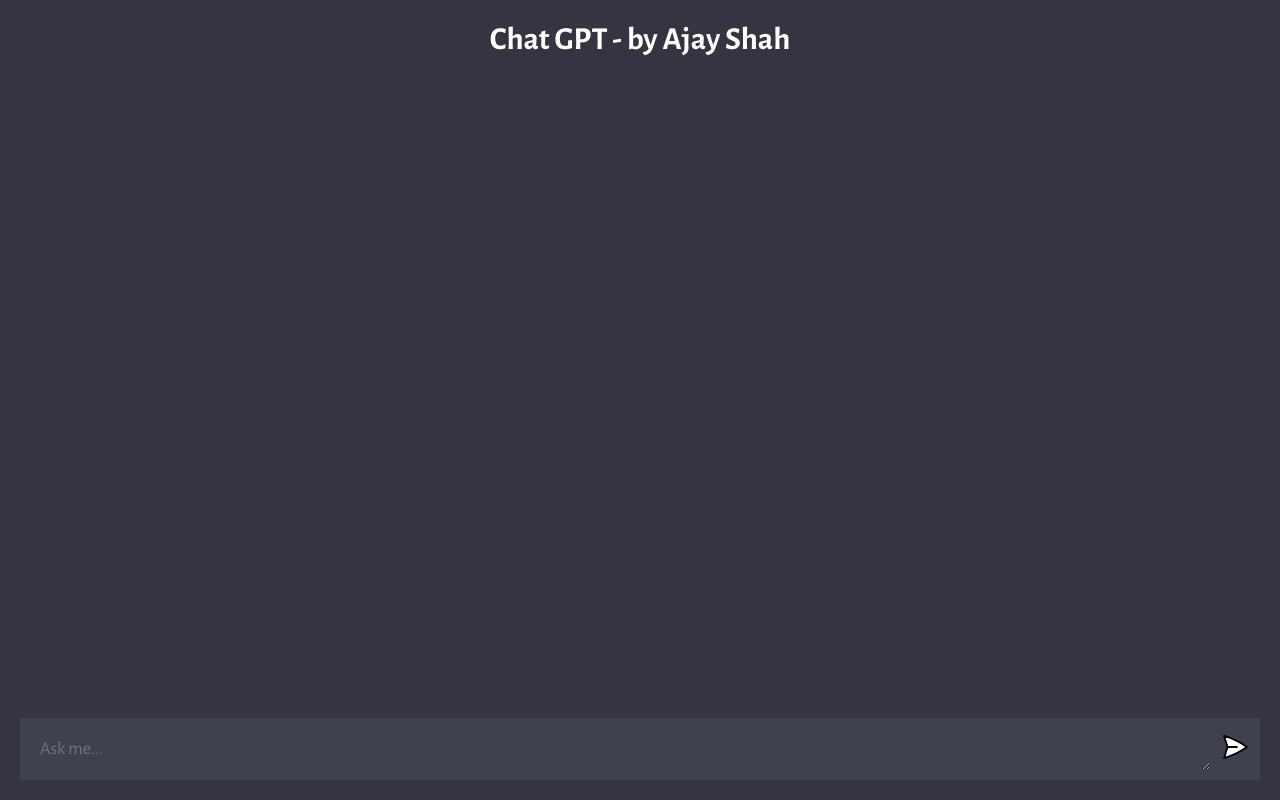
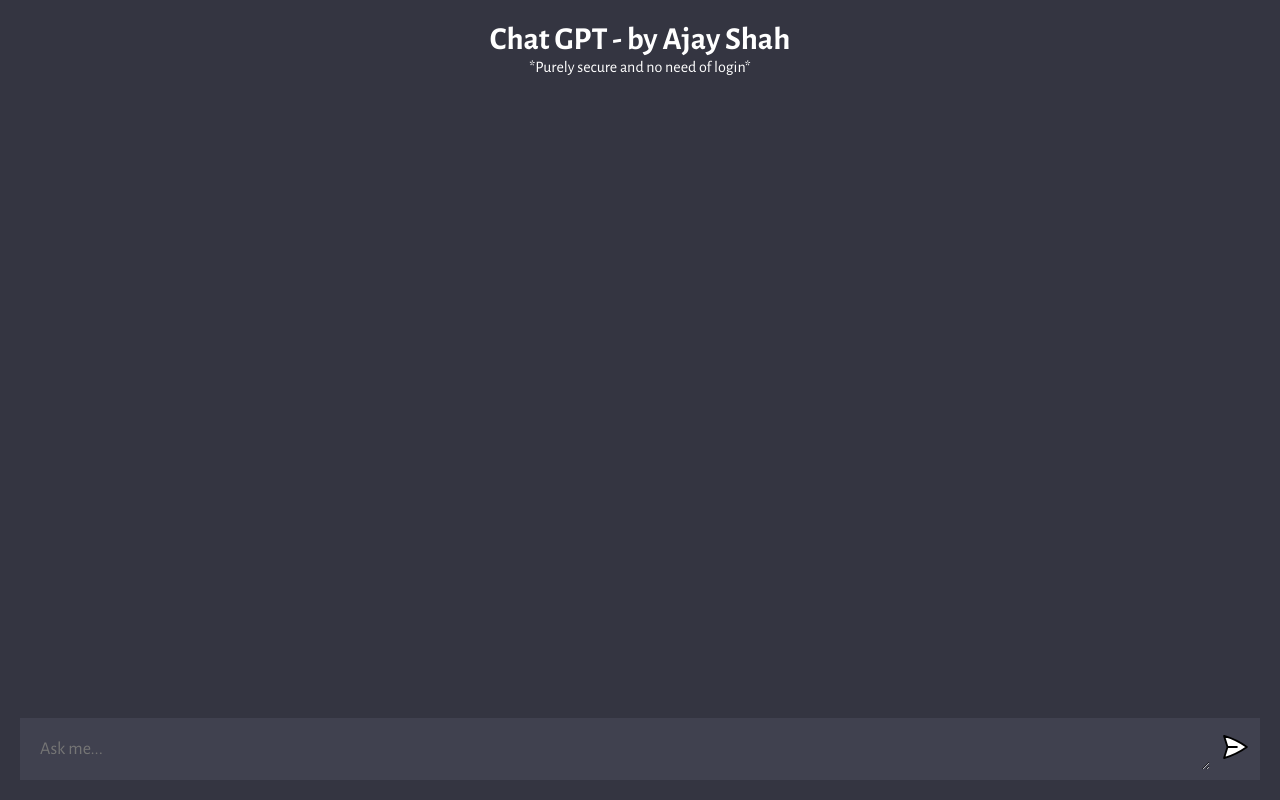
Before and after one commit to AjayS21/ChatGPT_AJ, a website built with Vite: page client/index.html in a window 1280 px wide. Built offline with nearby package versions, Linux system fonts and the light colour scheme.

Commit message:
Update index.html

```diff
--- a/client/index.html
+++ b/client/index.html
@@ -27,6 +27,7 @@
     <div id="app">
     <div id="heading" style="color: white;">
     <h1>Chat GPT - by Ajay Shah</h1>
+    <p id="text" style="text-align: center;">*Purely secure and no need of login*</p>
     </div>
     <div id="chat_container"></div>
 
```
